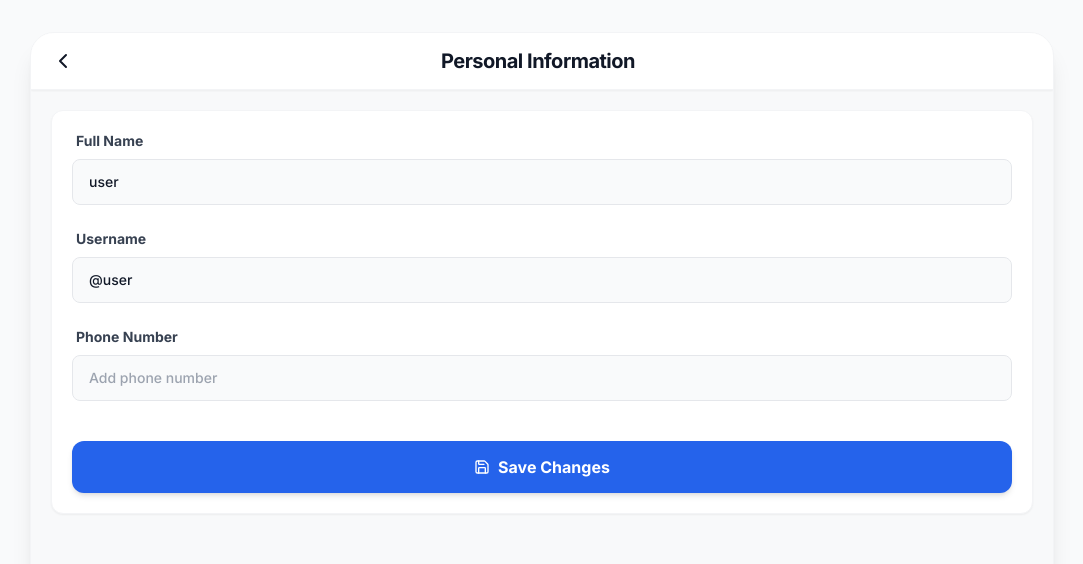
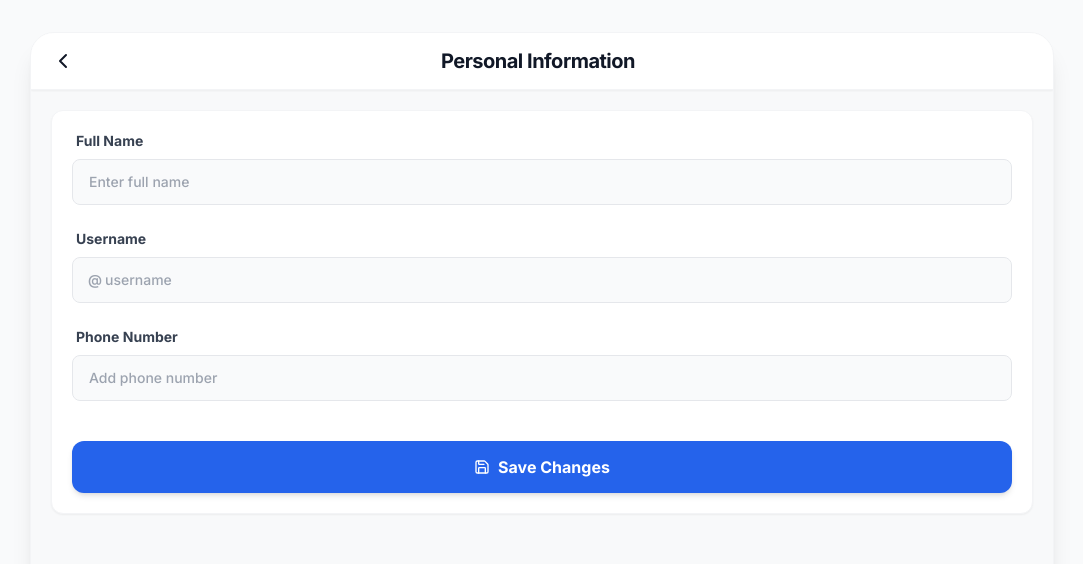
Before and after one commit to piyushgupta55/Hrilosopah, a Next.js app: page /en/settings/personal-info in a window 1280 px wide. Shown: the top 564 px of the page, without its empty margins (98-1181 px from the left). Built offline with nearby package versions, Linux system fonts and the light colour scheme; no server answers.

Commit message:
fix: implement logout click and save functionality for personal info settings page

```diff
--- a/src/app/[locale]/profile/page.tsx
+++ b/src/app/[locale]/profile/page.tsx
@@ -22,6 +22,7 @@ import { getTranslations } from 'next-intl/server';
 import { getServerSession } from 'next-auth/next';
 import { redirect } from 'next/navigation';
 import { authOptions } from '@/lib/auth';
+import { prisma } from '@/lib/prisma';
 
 export default async function ProfilePage({ params: { locale } }: { params: { locale: string } }) {
   const session = await getServerSession(authOptions);
@@ -30,8 +31,16 @@ export default async function ProfilePage({ params: { locale } }: { params: { lo
     redirect(`/${locale}/login`);
   }
 
-  const userEmail = session.user?.email || 'Learner';
-  const userName = userEmail.split('@')[0];
+  const userEmail = session.user?.email || '';
+
+  let dbUser = null;
+  if (userEmail) {
+    dbUser = await prisma.user.findUnique({
+      where: { email: userEmail },
+    });
+  }
+
+  const userName = dbUser?.name || userEmail.split('@')[0] || 'Learner';
   const userAvatarInitial = userName.charAt(0).toUpperCase();
 
   const t = await getTranslations('Profile');
--- a/src/app/[locale]/settings/page.tsx
+++ b/src/app/[locale]/settings/page.tsx
@@ -16,8 +16,8 @@ import {
   MessageSquare,
   Star,
   Info,
-  LogOut,
 } from 'lucide-react';
+import { SettingsLogoutButton } from '@/components/settings/SettingsLogoutButton';
 
 export default function SettingsPage({ params: { locale } }: { params: { locale: string } }) {
   const t = useTranslations('Settings');
@@ -167,10 +167,7 @@ export default function SettingsPage({ params: { locale } }: { params: { locale:
         </div>
 
         {/* Log Out Button */}
-        <button className="w-full bg-white rounded-xl shadow-sm border border-red-100 p-4 flex items-center justify-center gap-2 hover:bg-red-50 transition-colors text-red-500 group">
-          <LogOut className="w-5 h-5 group-hover:-translate-x-1 transition-transform" />
-          <span className="font-bold text-sm">{t('logout')}</span>
-        </button>
+        <SettingsLogoutButton label={t('logout')} locale={locale} />
       </div>
     </div>
   );
--- a/src/app/[locale]/settings/personal-info/page.tsx
+++ b/src/app/[locale]/settings/personal-info/page.tsx
@@ -1,52 +1,36 @@
 import React from 'react';
 import { SettingsSubpageLayout } from '@/components/settings/SettingsSubpageLayout';
-import { Save } from 'lucide-react';
 import { getTranslations } from 'next-intl/server';
-
 import { getServerSession } from 'next-auth/next';
 import { authOptions } from '@/lib/auth';
+import { prisma } from '@/lib/prisma';
+import { PersonalInfoForm } from '@/components/settings/PersonalInfoForm';
 
 export default async function PersonalInfoPage() {
   const session = await getServerSession(authOptions);
-  const userEmail = session?.user?.email || 'user@example.com';
-  const userName = userEmail.split('@')[0];
+  const userEmail = session?.user?.email;
+
+  let dbUser = null;
+  if (userEmail) {
+    dbUser = await prisma.user.findUnique({
+      where: { email: userEmail },
+    });
+  }
+
+  const defaultName = dbUser?.name || userEmail?.split('@')[0] || '';
+  const defaultUsername = dbUser?.username || defaultName.toLowerCase();
+  const defaultPhone = dbUser?.phone || '';
 
   const t = await getTranslations('Settings');
 
   return (
     <SettingsSubpageLayout title={t('personalInfo')}>
-      <div className="bg-white rounded-xl shadow-sm border border-gray-100 overflow-hidden p-5 flex flex-col gap-6">
-        <div className="flex flex-col gap-2">
-          <label className="text-sm font-bold text-gray-700 ml-1">{t('fullName')}</label>
-          <input
-            type="text"
-            defaultValue={userName}
-            className="w-full bg-gray-50 border border-gray-200 rounded-lg px-4 py-3 text-sm text-gray-900 font-medium focus:outline-none focus:ring-2 focus:ring-blue-500/20 focus:border-blue-500 transition-all"
-          />
-        </div>
-
-        <div className="flex flex-col gap-2">
-          <label className="text-sm font-bold text-gray-700 ml-1">{t('username')}</label>
-          <input
-            type="text"
-            defaultValue={`@${userName}`}
-            className="w-full bg-gray-50 border border-gray-200 rounded-lg px-4 py-3 text-sm text-gray-900 font-medium focus:outline-none focus:ring-2 focus:ring-blue-500/20 focus:border-blue-500 transition-all"
-          />
-        </div>
-
-        <div className="flex flex-col gap-2">
-          <label className="text-sm font-bold text-gray-700 ml-1">{t('phoneNumber')}</label>
-          <input
-            type="tel"
-            placeholder={t('addPhone')}
-            className="w-full bg-gray-50 border border-gray-200 rounded-lg px-4 py-3 text-sm text-gray-900 font-medium focus:outline-none focus:ring-2 focus:ring-blue-500/20 focus:border-blue-500 transition-all"
-          />
-        </div>
-
-        <button className="w-full mt-4 bg-blue-600 hover:bg-blue-700 text-white font-bold py-3.5 rounded-xl shadow-md flex items-center justify-center gap-2 transition-colors">
-          <Save className="w-4 h-4" />
-          {t('saveChanges')}
-        </button>
+      <div className="bg-white rounded-xl shadow-sm border border-gray-100 overflow-hidden p-5">
+        <PersonalInfoForm
+          initialName={defaultName}
+          initialUsername={defaultUsername}
+          initialPhone={defaultPhone}
+        />
       </div>
     </SettingsSubpageLayout>
   );
--- /dev/null
+++ b/src/app/api/user/update/route.ts
@@ -0,0 +1,32 @@
+import { NextResponse } from 'next/server';
+import { getServerSession } from 'next-auth/next';
+import { authOptions } from '@/lib/auth';
+import { prisma } from '@/lib/prisma';
+
+export async function POST(request: Request) {
+  try {
+    const session = await getServerSession(authOptions);
+    if (!session || !session.user?.email) {
+      return NextResponse.json({ success: false, error: 'Unauthorized' }, { status: 401 });
+    }
+
+    const { name, username, phone } = await request.json();
+
+    const updatedUser = await prisma.user.update({
+      where: { email: session.user.email },
+      data: {
+        name: name || null,
+        username: username || null,
+        phone: phone || null,
+      },
+    });
+
+    return NextResponse.json({ success: true, user: updatedUser });
+  } catch (error: any) {
+    console.error('Failed to update user profile:', error);
+    return NextResponse.json(
+      { success: false, error: error.message || 'Internal Server Error' },
+      { status: 500 }
+    );
+  }
+}
--- /dev/null
+++ b/src/components/settings/PersonalInfoForm.tsx
@@ -0,0 +1,131 @@
+'use client';
+
+import React, { useState } from 'react';
+import { Save, Loader2, CheckCircle2, AlertCircle } from 'lucide-react';
+import { useTranslations } from 'next-intl';
+
+interface PersonalInfoFormProps {
+  initialName: string;
+  initialUsername: string;
+  initialPhone: string;
+}
+
+export const PersonalInfoForm = ({
+  initialName,
+  initialUsername,
+  initialPhone,
+}: PersonalInfoFormProps) => {
+  const t = useTranslations('Settings');
+  const [name, setName] = useState(initialName);
+  const [username, setUsername] = useState(initialUsername);
+  const [phone, setPhone] = useState(initialPhone);
+
+  const [status, setStatus] = useState<'idle' | 'saving' | 'success' | 'error'>('idle');
+  const [errorMessage, setErrorMessage] = useState('');
+
+  const handleSubmit = async (e: React.FormEvent) => {
+    e.preventDefault();
+    setStatus('saving');
+    setErrorMessage('');
+
+    try {
+      // Remove leading '@' if entered in username
+      const cleanUsername = username.replace(/^@/, '').trim();
+
+      const res = await fetch('/api/user/update', {
+        method: 'POST',
+        headers: { 'Content-Type': 'application/json' },
+        body: JSON.stringify({
+          name: name.trim(),
+          username: cleanUsername,
+          phone: phone.trim(),
+        }),
+      });
+
+      const data = await res.json();
+      if (!res.ok) {
+        throw new Error(data.error || 'Failed to update settings');
+      }
+
+      setStatus('success');
+      // Clear success message after 3 seconds
+      setTimeout(() => setStatus('idle'), 3000);
+    } catch (err: any) {
+      console.error(err);
+      setStatus('error');
+      setErrorMessage(err.message || 'Something went wrong');
+    }
+  };
+
+  return (
+    <form onSubmit={handleSubmit} className="flex flex-col gap-6">
+      <div className="flex flex-col gap-2">
+        <label className="text-sm font-bold text-gray-700 ml-1">{t('fullName')}</label>
+        <input
+          type="text"
+          value={name}
+          onChange={(e) => setName(e.target.value)}
+          className="w-full bg-gray-50 border border-gray-200 rounded-lg px-4 py-3 text-sm text-gray-900 font-medium focus:outline-none focus:ring-2 focus:ring-blue-500/20 focus:border-blue-500 transition-all"
+          placeholder="Enter full name"
+        />
+      </div>
+
+      <div className="flex flex-col gap-2">
+        <label className="text-sm font-bold text-gray-700 ml-1">{t('username')}</label>
+        <div className="relative flex items-center">
+          <span className="absolute left-4 text-gray-400 text-sm font-semibold select-none">@</span>
+          <input
+            type="text"
+            value={username.replace(/^@/, '')}
+            onChange={(e) => setUsername(e.target.value)}
+            className="w-full bg-gray-50 border border-gray-200 rounded-lg pl-8 pr-4 py-3 text-sm text-gray-900 font-medium focus:outline-none focus:ring-2 focus:ring-blue-500/20 focus:border-blue-500 transition-all"
+            placeholder="username"
+          />
+        </div>
+      </div>
+
+      <div className="flex flex-col gap-2">
+        <label className="text-sm font-bold text-gray-700 ml-1">{t('phoneNumber')}</label>
+        <input
+          type="tel"
+          value={phone}
+          onChange={(e) => setPhone(e.target.value)}
+          placeholder={t('addPhone')}
+          className="w-full bg-gray-50 border border-gray-200 rounded-lg px-4 py-3 text-sm text-gray-900 font-medium focus:outline-none focus:ring-2 focus:ring-blue-500/20 focus:border-blue-500 transition-all"
+        />
+      </div>
+
+      {status === 'success' && (
+        <div className="flex items-center gap-2 text-emerald-600 bg-emerald-50 border border-emerald-100 rounded-xl p-3 text-sm font-semibold animate-fadeIn">
+          <CheckCircle2 className="w-5 h-5 shrink-0" />
+          <span>Changes saved successfully!</span>
+        </div>
+      )}
+
+      {status === 'error' && (
+        <div className="flex items-center gap-2 text-rose-600 bg-rose-50 border border-rose-100 rounded-xl p-3 text-sm font-semibold animate-fadeIn">
+          <AlertCircle className="w-5 h-5 shrink-0" />
+          <span>{errorMessage}</span>
+        </div>
+      )}
+
+      <button
+        type="submit"
+        disabled={status === 'saving'}
+        className="w-full mt-4 bg-blue-600 hover:bg-blue-700 disabled:bg-blue-400 text-white font-bold py-3.5 rounded-xl shadow-md flex items-center justify-center gap-2 transition-colors active:scale-[0.99]"
+      >
+        {status === 'saving' ? (
+          <>
+            <Loader2 className="w-4 h-4 animate-spin" />
+            <span>Saving...</span>
+          </>
+        ) : (
+          <>
+            <Save className="w-4 h-4" />
+            <span>{t('saveChanges')}</span>
+          </>
+        )}
+      </button>
+    </form>
+  );
+};
--- /dev/null
+++ b/src/components/settings/SettingsLogoutButton.tsx
@@ -0,0 +1,22 @@
+'use client';
+
+import React from 'react';
+import { LogOut } from 'lucide-react';
+import { signOut } from 'next-auth/react';
+
+interface SettingsLogoutButtonProps {
+  label: string;
+  locale: string;
+}
+
+export const SettingsLogoutButton = ({ label, locale }: SettingsLogoutButtonProps) => {
+  return (
+    <button
+      onClick={() => signOut({ callbackUrl: `/${locale}` })}
+      className="w-full bg-white rounded-xl shadow-sm border border-red-100 p-4 flex items-center justify-center gap-2 hover:bg-red-50 transition-colors text-red-500 group active:scale-[0.99] transition-transform"
+    >
+      <LogOut className="w-5 h-5 group-hover:-translate-x-1 transition-transform" />
+      <span className="font-bold text-sm">{label}</span>
+    </button>
+  );
+};
```
Also changed, not shown: 1 other file (tests, documents, lock files or other folders).
